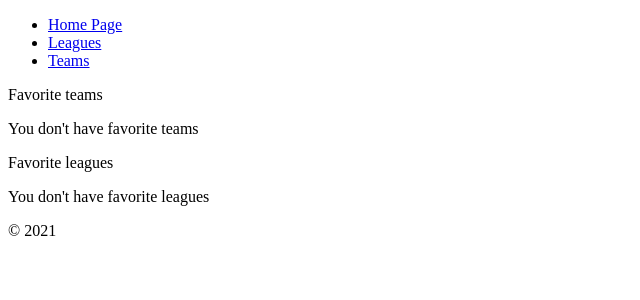
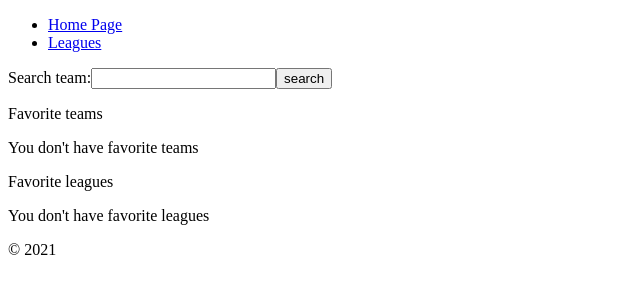
Before and after one commit to magik9907/sport-app, a React (Create React App) app: page / in a window 1280 px wide. Shown: the top 300 px of the page, without its empty margins (0-640 px from the left). Built offline with nearby package versions, Linux system fonts and the light colour scheme.

Commit message:
teams searching by name

```diff
--- a/src/components/Header.tsx
+++ b/src/components/Header.tsx
@@ -1,9 +1,30 @@
+import React, { useRef } from 'react'
 import Nav from './Nav'
+import { useHistory } from 'react-router-dom'
 
-const Header = () => (
-  <header>
-    <Nav />
-  </header>
-)
+const Header = () => {
+  const searchInput = useRef<HTMLInputElement>(null)
+  const history = useHistory()
+  const onSubmit = (event: React.FormEvent) => {
+    event.preventDefault()
+    debugger
+    history.push('/teams/' + searchInput.current?.value || '')
+  }
+  return (
+    <header>
+      <Nav />
+      <form onSubmit={onSubmit}>
+        <label htmlFor="searchTeamInput">Search team:</label>
+        <input
+          type="text"
+          ref={searchInput}
+          id="searchTeamInput"
+          name="searchTeamInput"
+        />
+        <button type="submit">search</button>
+      </form>
+    </header>
+  )
+}
 
 export default Header
--- a/src/components/Nav.tsx
+++ b/src/components/Nav.tsx
@@ -2,7 +2,6 @@ import { Link } from 'react-router-dom'
 const linkList = [
   { name: 'Home Page', path: '/' },
   { name: 'Leagues', path: '/leagues' },
-  { name: 'Teams', path: '/teams' },
 ]
 
 const Nav = () => {
--- /dev/null
+++ b/src/components/Search.tsx
@@ -0,0 +1,44 @@
+import { useEffect, useState } from 'react'
+import { Link } from 'react-router-dom'
+
+type propsType = {
+  name: string
+}
+const Search = ({ name }: propsType) => {
+  const [json, setJson] = useState<Array<{ [key: string]: string }> | null>(
+    null
+  )
+  useEffect(() => {
+    fetch(`https://www.thesportsdb.com/api/v1/json/1/searchteams.php?t=${name}`)
+      .then((response) => response.json())
+      .then((data) => {
+        console.log(data)
+        setJson(data.teams)
+      })
+      .catch((resolve) => {
+        console.error(resolve)
+      })
+  }, [name])
+  return (
+    <>
+      {json !== null && json.length > 0 ? (
+        <div>
+          {json.map((elem: { [key: string]: string }) => {
+            return (
+              <>
+                <Link key={elem.idTeam} to={`/team/${elem.idTeam}`}>
+                  {elem.strTeam}
+                </Link>
+                <br />
+              </>
+            )
+          })}
+        </div>
+      ) : (
+        <p>No data</p>
+      )}
+    </>
+  )
+}
+
+export default Search
--- a/src/pages/Teams.tsx
+++ b/src/pages/Teams.tsx
@@ -1,9 +1,12 @@
 import { FunctionComponent } from 'react'
-
+import { useParams } from 'react-router-dom'
+import Search from '../components/Search'
 type TeamsProps = {}
 
 const Teams: FunctionComponent<TeamsProps> = (props) => {
-  return <p>Team</p>
+  const { name } = useParams()
+
+  return name ? <Search name={name} /> : <p>Teams</p>
 }
 
 export default Teams
--- a/src/routes/Routes.tsx
+++ b/src/routes/Routes.tsx
@@ -16,7 +16,7 @@ const Routes = () => {
       component: Team,
     },
     {
-      path: '/teams',
+      path: '/teams/:name',
       component: Teams,
     },
     {
```
